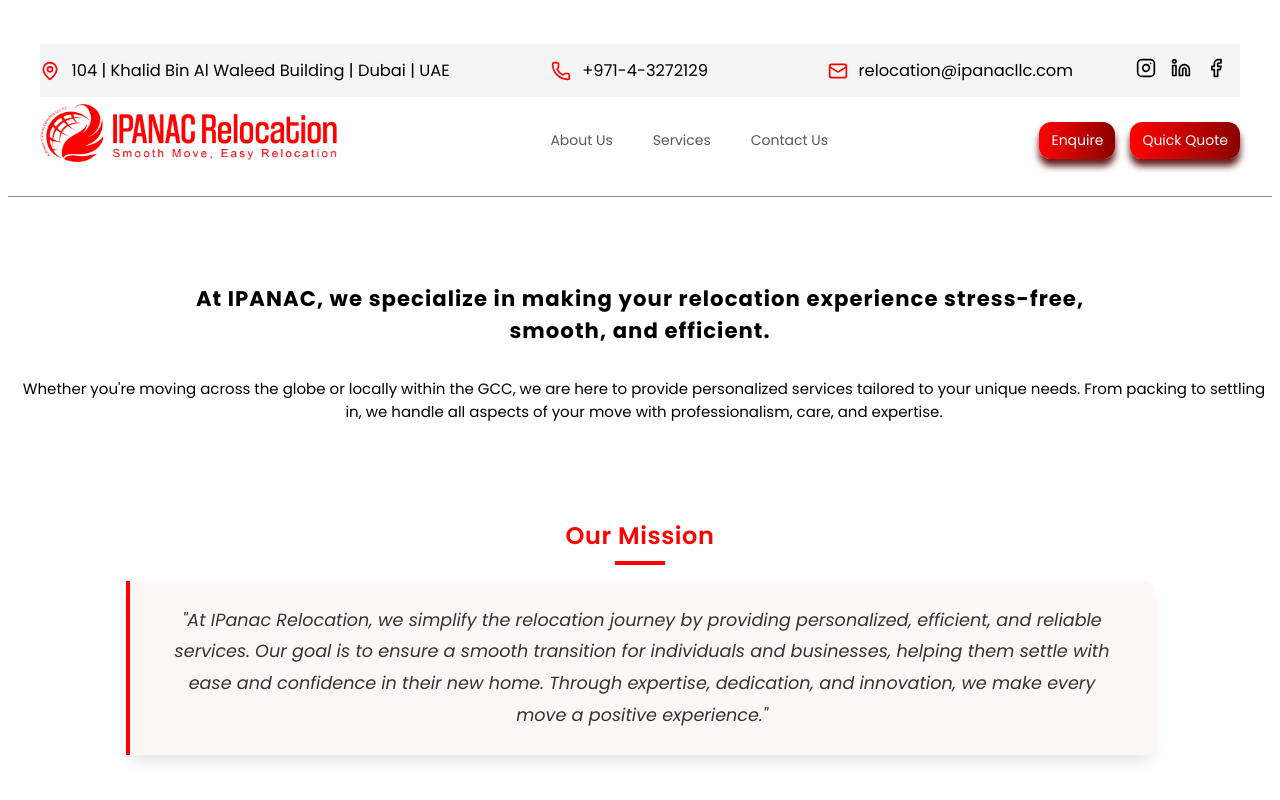
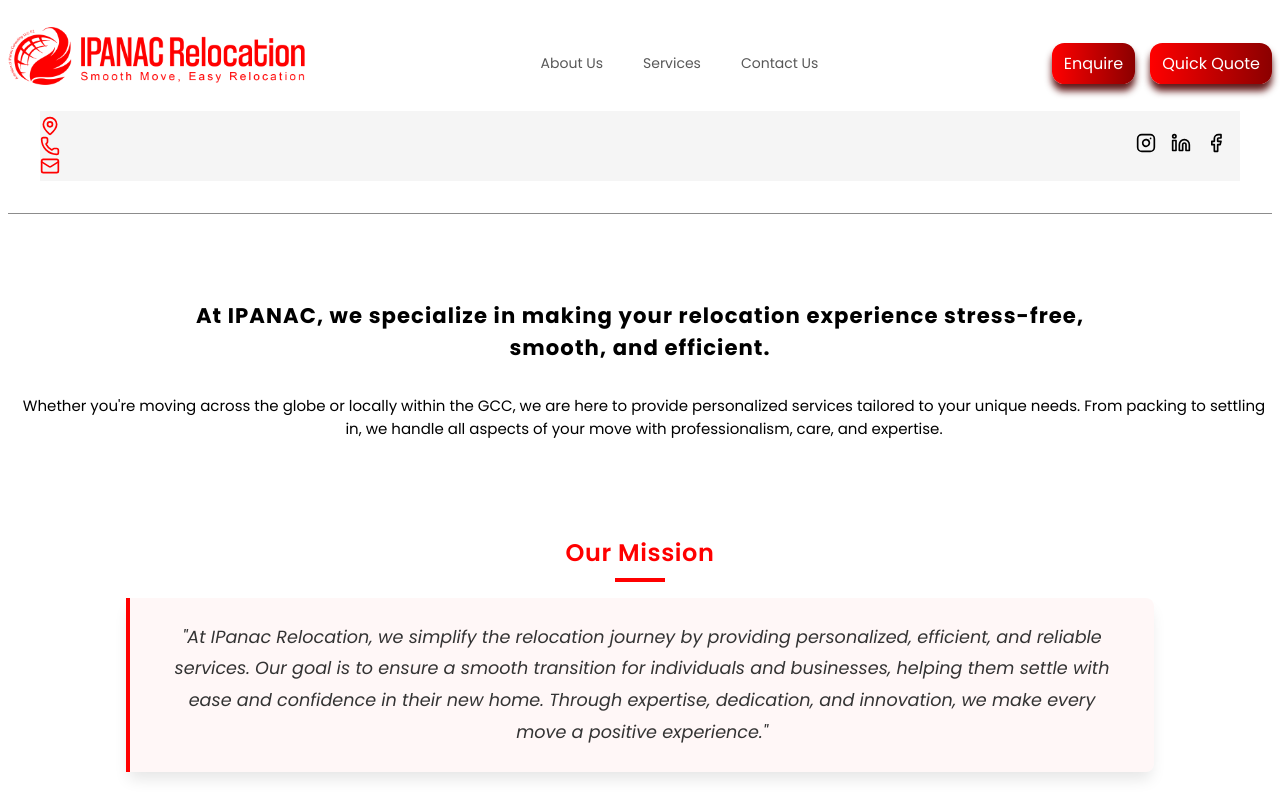
Before and after one commit to Mir-pes/ipanac-1, a React (Vite) app: page / in a window 1280 px wide. Shown: the top 800 px of the page. Built offline with nearby package versions, Linux system fonts and the light colour scheme.

Commit message:
Update navbar.jsx

```diff
--- a/src/navbar.jsx
+++ b/src/navbar.jsx
@@ -1,12 +1,14 @@
-import React from "react";
+import React, { useState } from "react";
 import "./Navbar.css"; // Import the CSS file
-import { Menu, X, InstagramIcon, LinkedinIcon, FacebookIcon , MapPin, Phone, Mail } from "lucide-react"; // Add MapPin, Phone, and Mail icons
-import { useState } from "react";
+import { Menu, X, InstagramIcon, LinkedinIcon, FacebookIcon, MapPin, Phone, Mail } from "lucide-react"; // Add MapPin, Phone, and Mail icons
 import { Link } from "react-router-dom";
 import img from "./assets/IpanacRelocationLogo.png";
 
 function Navbar() {
     const [mobileDrawerOpen, setMobileDrawerOpen] = useState(false);
+    const [showAddress, setShowAddress] = useState(false);
+    const [showPhone, setShowPhone] = useState(false);
+    const [showEmail, setShowEmail] = useState(false);
 
     const toggleNavbar = () => {
         setMobileDrawerOpen(!mobileDrawerOpen);
@@ -14,38 +16,6 @@
 
     return (
         <nav className="navbar">
-            <div className="container">
-                {/* Contact Info Section */}
-                <div className="contact-info">
-                    <div className="contact-item">
-                        <MapPin className="contact-icon-address" size={20} />
-                        <span className="address">104 | Khalid Bin Al Waleed Building | Dubai | UAE</span>
-                    </div>
-                    <div className="contact-item">
-                        <Phone className="contact-icon" size={20} />
-                        <span className="phone">+971-4-3272129</span>
-                    </div>
-                    <div className="email-and-social">
-                        <div className="contact-item">
-                            <Mail className="contact-icon" size={20} />
-                            <span className="emailid">relocation@ipanacllc.com</span>
-                        </div>
-                        <div className="social-handles">
-                            <a href="https://www.instagram.com/ipanacrelocation/" target="_blank" rel="noopener noreferrer">
-                                <InstagramIcon className="social-icon" size={20} />
-                            </a>
-                            <a href="https://www.linkedin.com/company/ipanac-relocation/" target="_blank" rel="noopener noreferrer">
-                                <LinkedinIcon className="social-icon" size={20} />
-                            </a>
-
-                            <a href="https://www.facebook.com/profile.php?id=61574697290210/" target="_blank" rel="noopener noreferrer">
-                                <FacebookIcon className="social-icon" size={20} />
-                            </a>
-                        </div>
-                    </div>
-                </div>
-
-                {/* Navbar Content */}
             <div className={`navbar-content ${mobileDrawerOpen ? 'mobileDrawerOpen' : ''}`}>
                 {/* Logo and Title */}
                 <div className="logo-container">
@@ -73,6 +43,62 @@
                     <Link to="/quickquote" className="register">Quick Quote</Link>
                 </div>
             </div>
+
+            <div className="container">
+                {/* Contact Info Section */}
+                <div className="contact-info">
+                    <div className="contact-icons-wrapper">
+                        <div className={`contact-item address-item ${showAddress ? 'moved' : ''}`}>
+                            <MapPin
+                                className="contact-icon-address"
+                                size={20}
+                                onClick={() => setShowAddress(!showAddress)}
+                            />
+                            {showAddress && (
+                                <span className={`address ${showAddress ? 'show' : ''}`}>
+                                    104 | Khalid Bin Al Waleed Building | Dubai | UAE
+                                </span>
+                            )}
+                        </div>
+                        <div className={`contact-item phone-item ${showPhone ? 'moved' : ''}`}>
+                            <Phone
+                                className="contact-icon"
+                                size={20}
+                                onClick={() => setShowPhone(!showPhone)}
+                            />
+                            {showPhone && (
+                                <span className={`phone ${showPhone ? 'show' : ''}`}>
+                                    +971-4-3272129
+                                </span>
+                            )}
+                        </div>
+                        <div className={`contact-item email-item ${showEmail ? 'moved' : ''}`}>
+                            <Mail
+                                className="contact-icon"
+                                size={20}
+                                onClick={() => setShowEmail(!showEmail)}
+                            />
+                            {showEmail && (
+                                <span className={`emailid ${showEmail ? 'show' : ''}`}>
+                                    relocation@ipanacllc.com
+                                </span>
+                            )}
+                        </div>
+                    </div>
+                    <div className="email-and-social">
+                        <div className="social-handles">
+                            <a href="https://www.instagram.com/ipanacrelocation/" target="_blank" rel="noopener noreferrer">
+                                <InstagramIcon className="social-icon" size={20} />
+                            </a>
+                            <a href="https://www.linkedin.com/company/ipanac-relocation/" target="_blank" rel="noopener noreferrer">
+                                <LinkedinIcon className="social-icon" size={20} />
+                            </a>
+                            <a href="https://www.facebook.com/profile.php?id=61574697290210/" target="_blank" rel="noopener noreferrer">
+                                <FacebookIcon className="social-icon" size={20} />
+                            </a>
+                        </div>
+                    </div>
+                </div>
             </div>
         </nav>
     );
```
Lines whose indentation alone changed are shown as unchanged.
